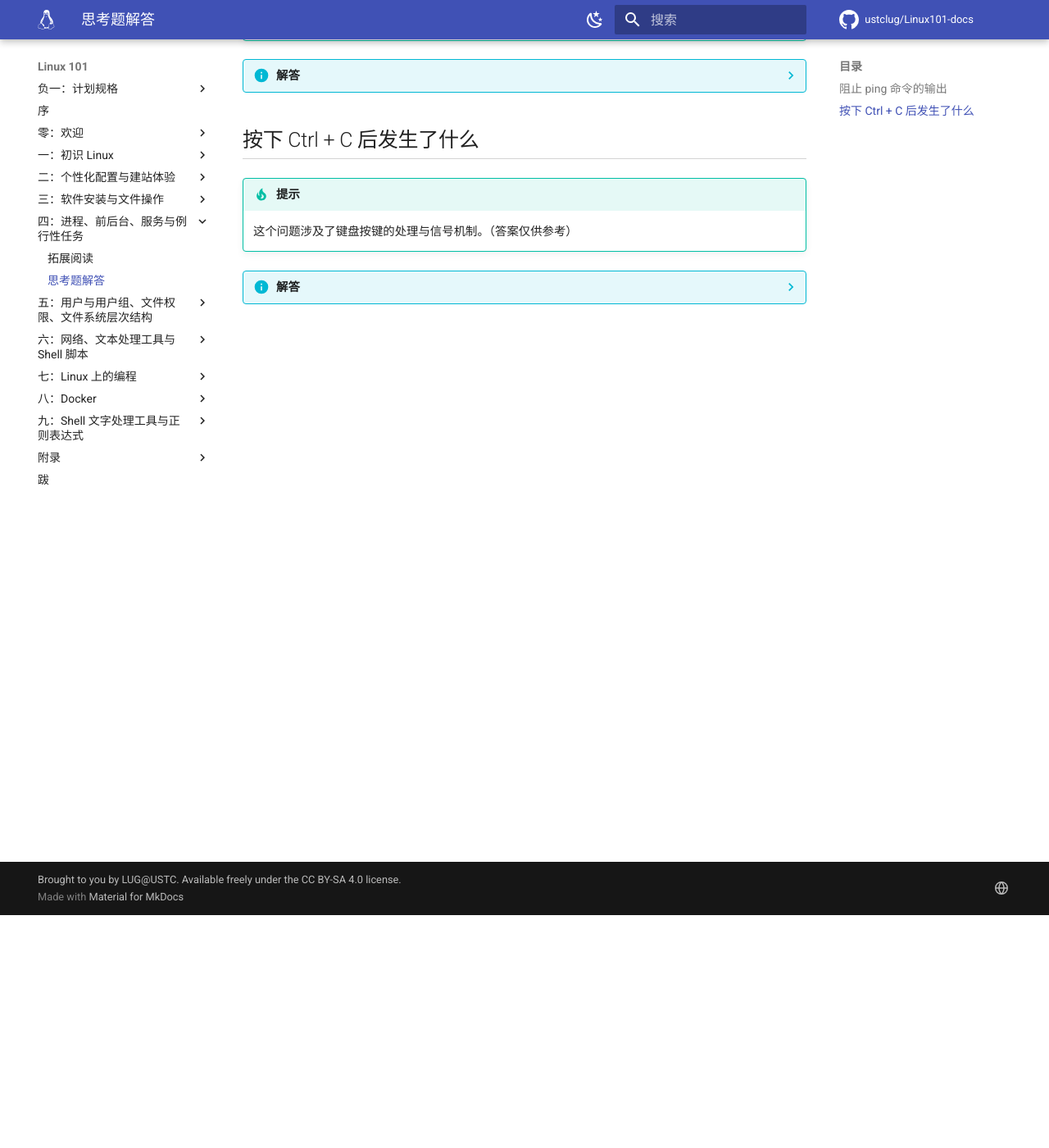
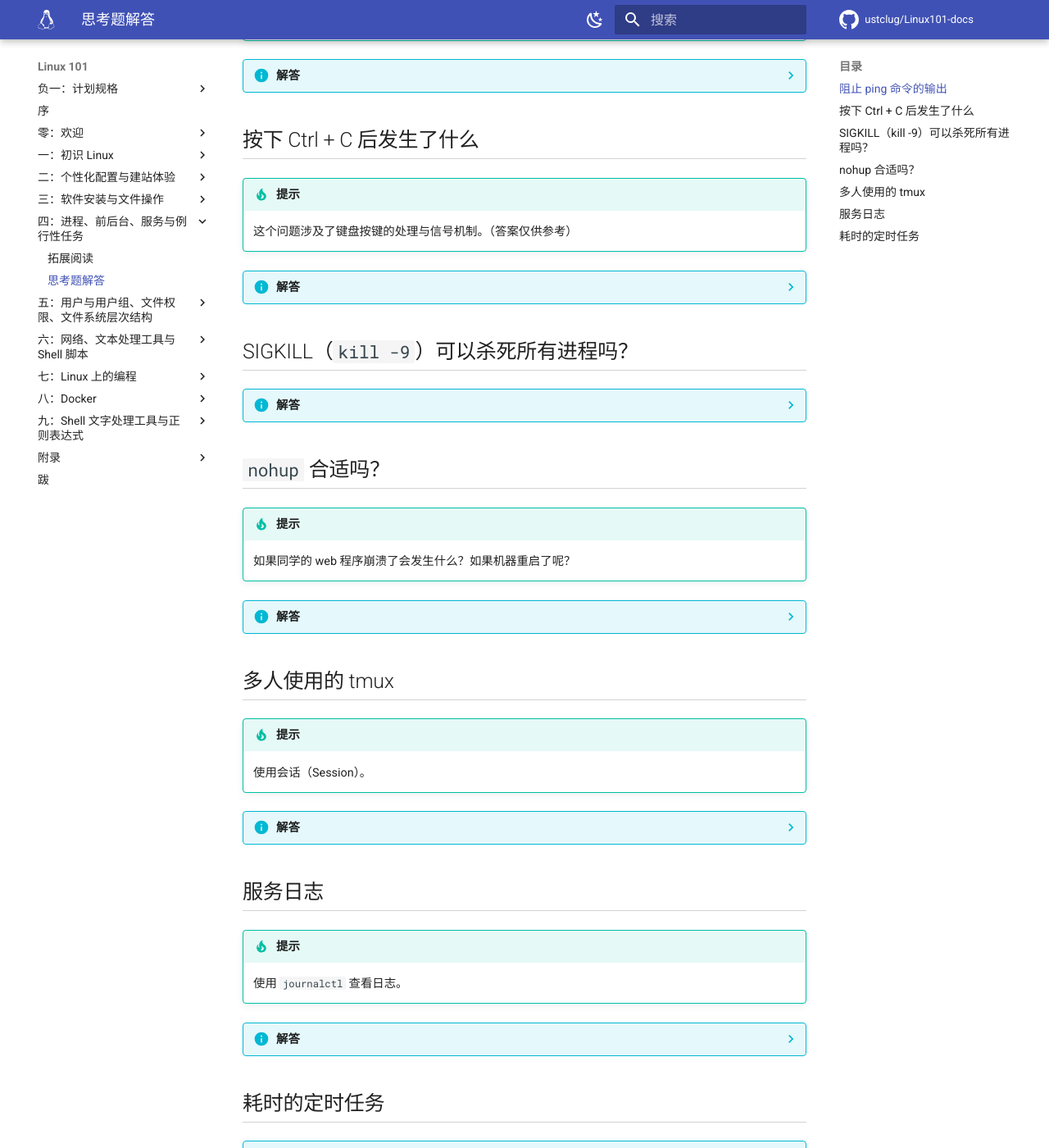
Before and after one commit to ustclug/Linux101-docs, an MkDocs documentation site: the page built from docs/Ch04/solution.md, in a window 1280 px wide and 1400 px high, scrolled down 284 px. Shown: the whole window at 82% size. Built offline with MkDocs 1.6.1 and Material for MkDocs 9.7.7, drawn with Linux system fonts in a browser that asks for light colours; comment, search, counter and statistics services are not loaded; some of the changed lines change nothing that is shown.

Commit message:
Ch04: add solution to new questions

````diff
--- a/docs/Ch04/solution.md
+++ b/docs/Ch04/solution.md
@@ -27,3 +27,105 @@
     如果像 `Ctrl + C` 这种特殊字符被检测到，则该处理程序向该终端上的 shell 进程发送 SIGINT，shell 再向其前台进程转发 SIGINT，进程接到该信号，执行对应的信号处理例程。一般情况下，程序将正常退出。
 
     我们可以使用 `stty -a` 命令列出终端驱动所识别的一些具有特殊含义的字符。注意该命令必须于真正的终端（使用 `Ctrl + Alt + Fn` 切换得到的终端）才可以使用。
+
+## SIGKILL（`kill -9`）可以杀死所有进程吗？ {#sigkill-effectiveness}
+
+??? info "解答"
+
+    1. 状态为 D（Disk sleep）与 Z（Zombie）的进程收到 SIGKILL 信号后会发生什么？
+
+        处于 D 状态的进程正在不可中断的系统调用（或者说正在执行无法被中断的内核代码）中，因此发送 SIGKILL 信号之后，需要等待它退出该系统调用，回到自己的代码时才会被杀死。
+
+        处于 Z 状态的进程事实上已经不再执行，所以发送 SIGKILL 信号也不会让它再退出。这种情况一般是它的父进程没有妥善处理好生成的子进程。有时候将其父进程杀死后，子进程会被转交给 init 进程。绝大多数情况下，init 进程都能够恰当处理这个问题，将该进程移除。
+
+    2. 可以向 1 号进程 init 发送 SIGKILL 信号吗？发送之后会发生什么？
+
+        可以发送，但是会被操作系统（内核）忽略，因此 init 不会被 SIGKILL 杀死。
+
+## `nohup` 合适吗？ {#nohup-suitableness}
+
+!!! tip "提示"
+
+    如果同学的 web 程序崩溃了会发生什么？如果机器重启了呢？
+
+??? info "解答"
+
+    Nohup 是非常方便的工具，但是对于运行需要长时间服务的程序来讲并不可靠。如果出现程序崩溃、系统重启等情况，用 nohup 启动的「服务」不会自动重启。
+
+    可以将这个 web 程序配置为 systemd service。如果没有对应服务器的 root 权限，也可以使用 systemd user service，或者使用诸如 supervisor 等工具运行服务程序。
+
+## 多人使用的 tmux {#multiuser-tmux}
+
+!!! tip "提示"
+
+    使用会话（Session）。
+
+??? info "解答"
+
+    在启动 tmux 时，可以为启动的会话命名：
+
+    ```shell
+    $ tmux new -s session-a  # 启动名为 session-a 的 tmux 会话
+    ```
+
+    脱离 tmux 之后如果还需要再进入这个会话，使用以下命令即可：
+
+    ```shell
+    $ tmux a -t session-a
+    ```
+
+    对于实验室这个场景，与其他同学提前约定好即可。
+
+## 服务日志 {#journal}
+
+!!! tip "提示"
+
+    使用 `journalctl` 查看日志。
+
+??? info "解答"
+
+    1. 某个服务的日志
+
+    `journalctl` 的 `-u` 参数可以指定 unit，例子如下：
+
+    ```shell
+    $ sudo journalctl -u ssh  # 查看 ssh 服务的日志
+    ```
+
+    2. 某个**正在运行**的服务**正在**输出的日志
+
+    在第一条的基础上，可以指定 `-f` 参数，以获取正在输出的日志：
+
+    ```shell
+    $ sudo journalctl -u ssh -f
+    ```
+
+    按下 Ctrl + C 退出输出即可。
+
+    3. 系统**正在**输出的日志
+
+    ```shell
+    $ sudo journalctl -f
+    ```
+
+    系统日志对于调试系统状态来说是非常有用的信息。
+
+## 耗时的定时任务 {#time-consuming-crontab}
+
+??? info "解答"
+
+    Crontab 做的事情就是定时执行任务，它不会去管上一次执行的任务是否已经完成（维护状态也有一定的开销）。设想这样一种情况：
+
+    1. 你使用 crontab 设置了一个每日 rsync 任务（rsync 是用于机器间同步文件的工具），将远程的机器上的一些数据同步到你的机器上；
+    2. 有一天，机器突然断网了。此时 crontab 仍然会启动 rsync。由于默认不超时，所以 rsync 会等待网络建立、同步成功后才会退出；
+    3. 一个月之后，你发现这台机器断网了，修好之后，你发现同时有 30 个 rsync 进程在执行同步操作，这会对网络以及磁盘都带来很大的压力。
+
+    Systemd timer 则会检查任务（timer 对应的服务）是否在执行，如果在执行，就不会产生新的进程。
+
+    如果仍然需要使用 crontab，那么可以考虑使用 `flock`。首先指定一个「锁」文件，然后将命令改成这样：
+
+    ```
+    flock -n [锁文件的路径] [你需要执行的命令]
+    ```
+
+    这样的话，如果其他命令正在执行，那么这个文件锁会被其占用；crontab 尝试再执行命令时，flock 会发现对应的文件已经锁上，因此会立刻退出（`-n` 参数）。
````
